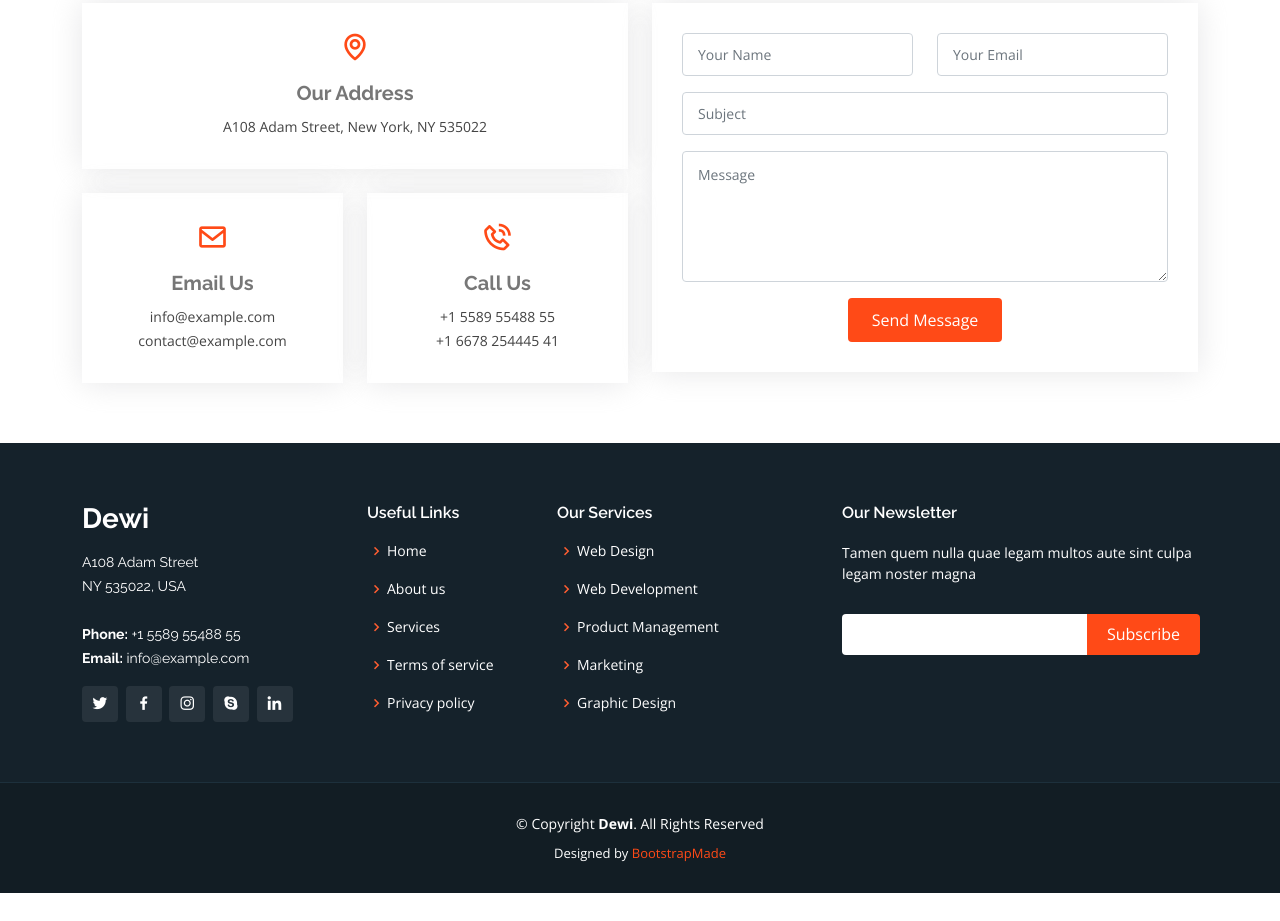
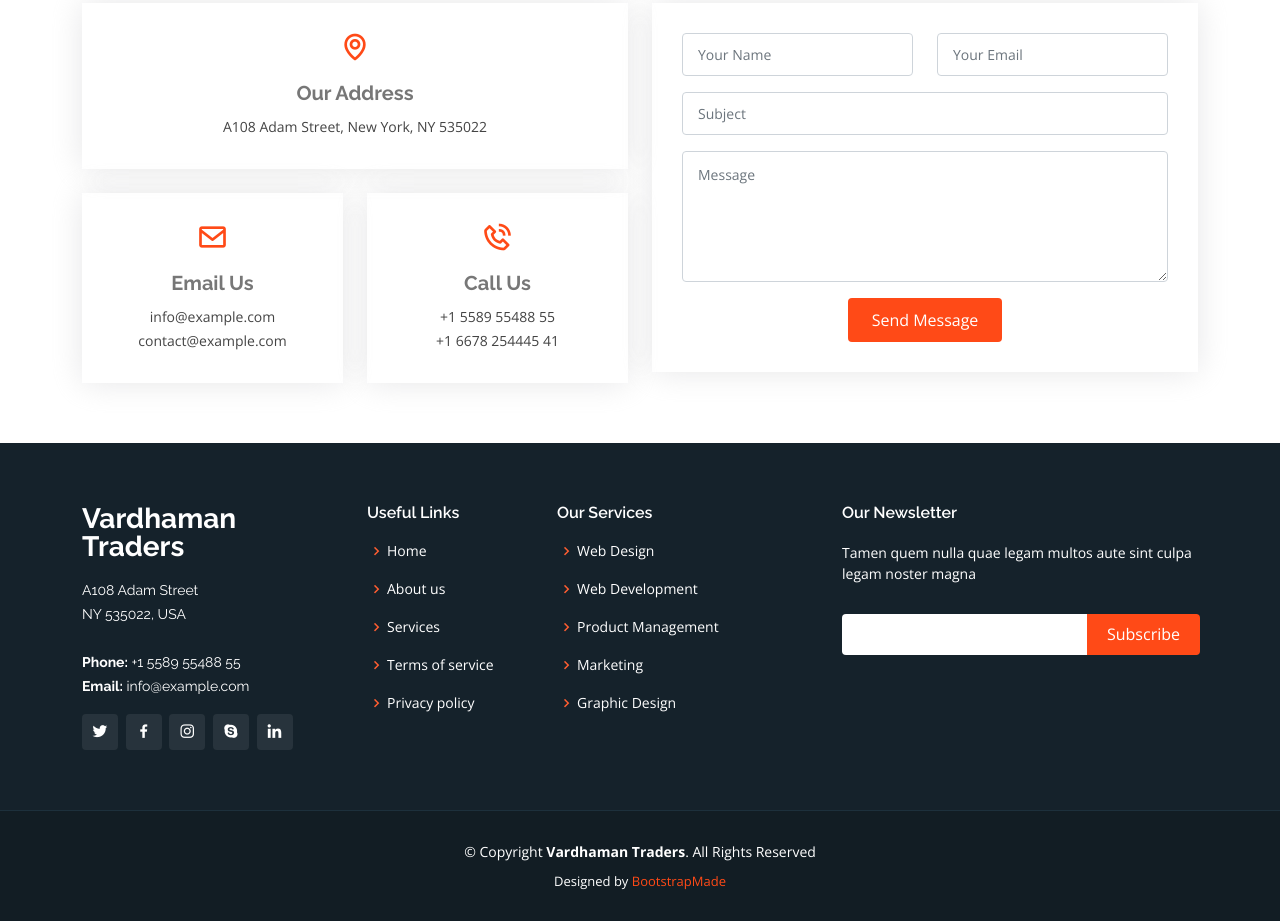
Before and after one commit to vishalsolanki102/vardhaman.github.io, a plain HTML site: page index.html in a window 1280 px wide. Shown: the part 5445-6366 px from the top of the page. Before the commit the page ends 6338 px from the top, so only its background shows below. Drawn offline with nearby package versions, Linux system fonts and the light colour scheme.

Commit message:
updating company name

```diff
--- a/index.html
+++ b/index.html
@@ -775,7 +775,7 @@
 
           <div class="col-lg-3 col-md-6">
             <div class="footer-info">
-              <h3>Dewi</h3>
+              <h3>Vardhaman Traders</h3>
               <p>
                 A108 Adam Street <br>
                 NY 535022, USA<br><br>
@@ -829,7 +829,7 @@
 
     <div class="container">
       <div class="copyright">
-        &copy; Copyright <strong><span>Dewi</span></strong>. All Rights Reserved
+        &copy; Copyright <strong><span>Vardhaman Traders</span></strong>. All Rights Reserved
       </div>
       <div class="credits">
         <!-- All the links in the footer should remain intact. -->
```
